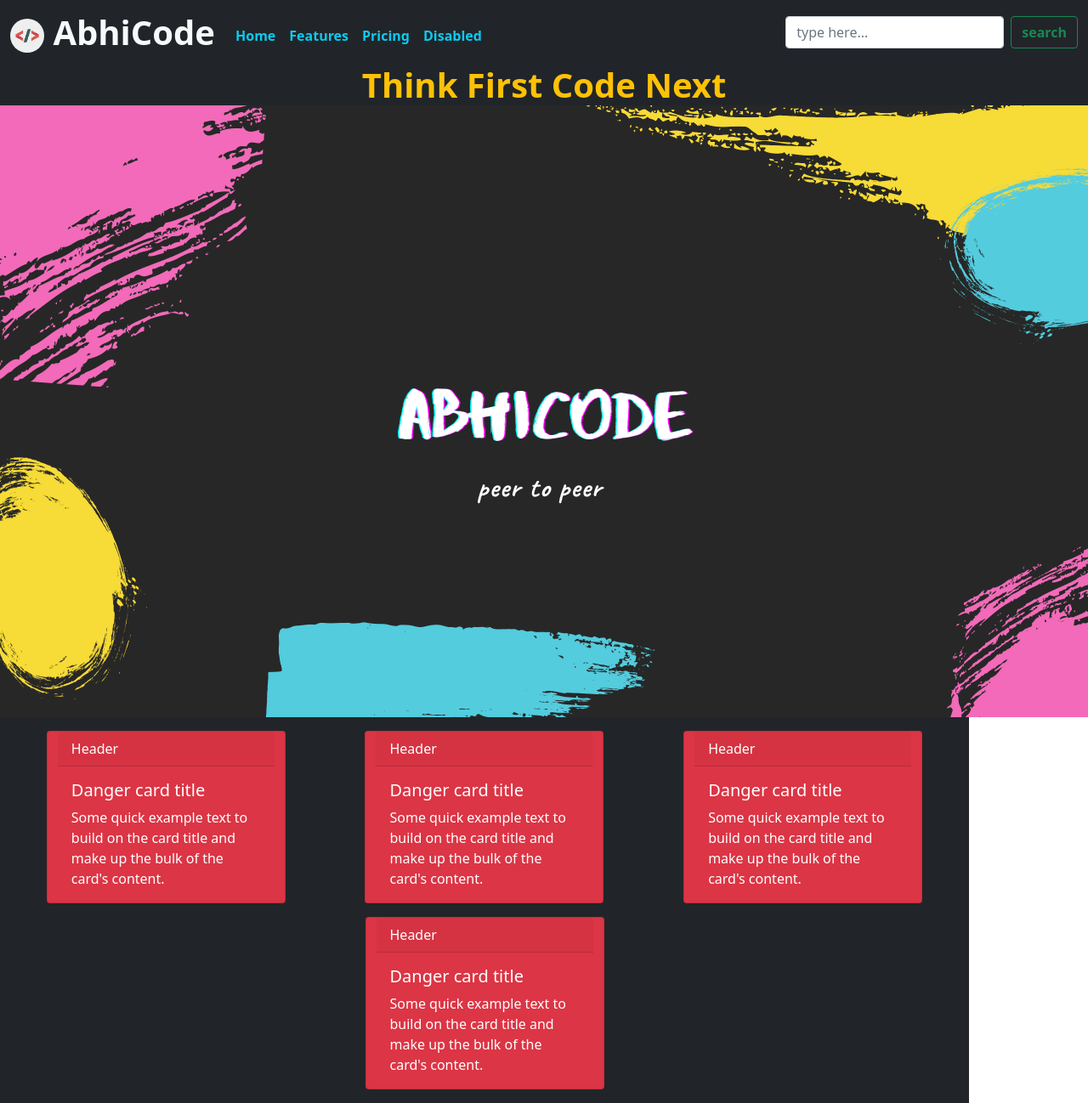
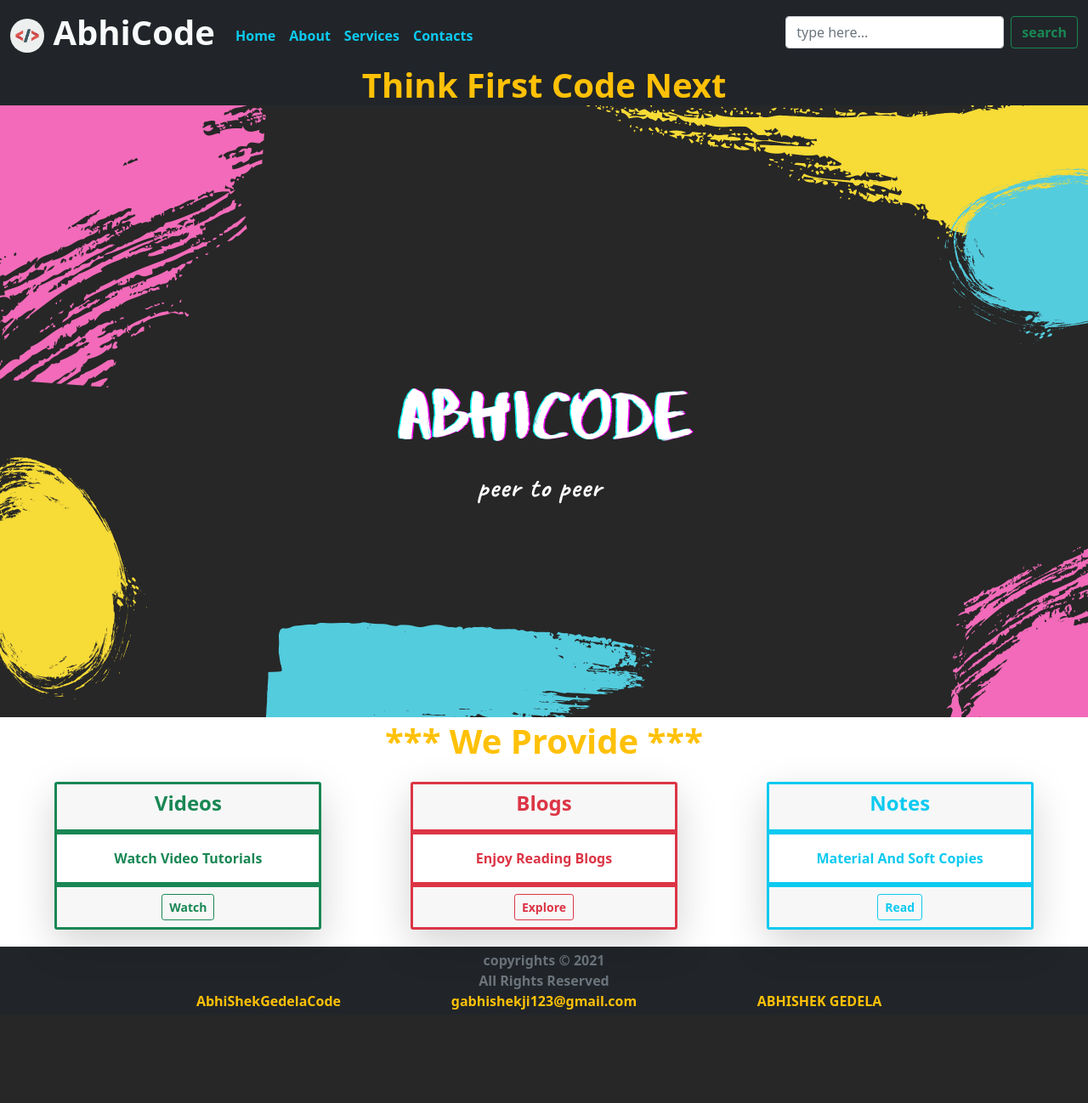
Before and after one commit to abhishekgedelacode/website, a Django app: page / in a window 1280 px wide. Shown: the whole page at 85% size. After the commit the page ends 1194 px from the top, so only its background shows below. Run offline with Django 3.2, Linux system fonts and the light colour scheme.

Commit message:
working with template files index and base html files

```diff
--- a/land/templates/land/base.html
+++ b/land/templates/land/base.html
@@ -44,13 +44,13 @@
                 <a class="nav-link active text-info fw-bold" aria-current="page" href="#">Home</a>
               </li>
               <li class="nav-item w-100 text-center">
-                <a class="nav-link active text-info fw-bold" href="#">Features</a>
+                <a class="nav-link active text-info fw-bold" href="#">About</a>
               </li>
               <li class="nav-item w-100 text-center">
-                <a class="nav-link active text-info fw-bold" href="#">Pricing</a>
+                <a class="nav-link active text-info fw-bold" href="#">Services</a>
               </li>
               <li class="nav-item w-100 text-center">
-                <a class="nav-link active text-info fw-bold" href="#" tabindex="-1" aria-disabled="true">Disabled</a>
+                <a class="nav-link active text-info fw-bold" href="#">Contacts</a>
               </li>
 
             </ul>
@@ -64,51 +64,29 @@
     </header>
 
     <!-- think first code next  -->
-    <div class="container-fluid bg-dark text-warning text-center p-0 m-0">
-      <h1 class="fw-bold text-capitalize m-0 p-0 ">think first code next</h1>
-    </div>
 
-    <!-- this is cover photo for the page  -->
-    <div class="container-fluitd m-0 p-0">
-      <img src="{% static 'land/coverpic.png' %}"  class="img-fluid m-0 p-0 " alt="">
-    </div>
+    {% block content %}
+    {% endblock %}
 
-    <!-- cards of the videos , blogs and notes  -->
-    <div class="container fluid m-0 p-2 bg-dark">
-      <div class="row dflex justify-content-around m-0 p-0">
-        <div class="col-md-3 m-2 card text-white bg-danger ">
-          <div class="card-header">Header</div>
-          <div class="card-body">
-            <h5 class="card-title">Danger card title</h5>
-            <p class="card-text">Some quick example text to build on the card title and make up the bulk of the card's content.</p>
-          </div>
-        </div>
+    <!-- the footer of the web page  -->
 
-        <div class="col-md-3 m-2 card text-white bg-danger ">
-          <div class="card-header">Header</div>
-          <div class="card-body">
-            <h5 class="card-title">Danger card title</h5>
-            <p class="card-text">Some quick example text to build on the card title and make up the bulk of the card's content.</p>
-          </div>
-        </div>
-
-        <div class="col-md-3 m-2 card text-white bg-danger ">
-          <div class="card-header">Header</div>
-          <div class="card-body">
-            <h5 class="card-title">Danger card title</h5>
-            <p class="card-text">Some quick example text to build on the card title and make up the bulk of the card's content.</p>
-          </div>
-        </div>
-
-        <div class="col-md-3 m-2 card text-white bg-danger ">
-          <div class="card-header">Header</div>
-          <div class="card-body">
-            <h5 class="card-title">Danger card title</h5>
-            <p class="card-text">Some quick example text to build on the card title and make up the bulk of the card's content.</p>
-          </div>
-        </div>
+    <footer class="container-fluid p-1 m-0 bg-dark text-center">
+      <div class="container p-0 text-center text-secondary fw-bold">
+        copyrights &copy;
+        <script>
+          const d = new Date();
+          document.write(d.getFullYear());
+        </script>
       </div>
-    </div>
+      <div class="container p-0 text-center text-secondary fw-bold">
+        All Rights Reserved
+      </div>
+      <div class="row d-flex justify-content-center">
+        <div class="col-md-3 text-center fw-bold text-warning">AbhiShekGedelaCode</div>
+        <div class="col-md-3 text-center fw-bold text-warning">gabhishekji123@gmail.com</div>
+        <div class="col-md-3 text-center fw-bold text-warning">ABHISHEK GEDELA</div>
+      </div>
+    </footer>
 
 
       <!-- end of my code  -->
--- a/land/templates/land/index.html
+++ b/land/templates/land/index.html
@@ -0,0 +1,97 @@
+
+{% extends 'land/base.html' %}
+{% block content %}
+{% load static %}
+
+<div class="container-fluid bg-dark text-warning text-center p-0 m-0">
+    <h1 class="fw-bold text-capitalize m-0 p-0 ">think first code next</h1>
+  </div>
+
+  <!-- this is cover photo for the page  -->
+  <div class="container-fluitd m-0 p-0">
+
+    <img src="{% static 'land/coverpic.png' %}"  class="img-fluid m-0 p-0 " alt="">
+  </div>
+
+  <!-- cards of the videos , blogs and notes  -->
+  <div class="container-fluid m-0 p-1">
+    <h1 class="container fw-bold text-center text-warning">
+      *** We Provide ***
+    </h1>
+    <div class="row d-flex justify-content-around m-0 p-2">
+      <!-- this is video section topic -->
+      <div
+        class="col-md-3 shadow-lg card border-0 p-0 m-2 text-capitalize text-center"
+      >
+        <div class="card-header border border-3 border-success">
+          <h4 class="card-title fw-bold text-success">
+            videos
+          </h4>
+        </div>
+        <div class="card-body border border-3 border-success">
+          <p class="card-text fw-bold text-success">
+            watch video tutorials
+          </p>
+        </div>
+        <div class="card-footer border border-success border-3">
+          <a
+            href="./gitpage.html"
+            class="btn btn-outline-success btn-sm fw-bold"
+            >watch</a
+          >
+        </div>
+      </div>
+      <!-- this is second topic -->
+      <!-- this is bolg section topic -->
+      <div
+        class="col-md-3 shadow-lg card border-0 p-0 m-2 text-capitalize text-center"
+      >
+        <div class="card-header border border-3 border-danger">
+          <h4 class="card-title fw-bold text-danger">
+            blogs
+          </h4>
+        </div>
+        <div class="card-body border border-3 border-danger">
+          <p class="card-text fw-bold text-danger">
+            enjoy reading blogs
+          </p>
+        </div>
+        <div class="card-footer border border-danger border-3">
+          <a
+            href="./gitpage.html"
+            class="btn btn-outline-danger btn-sm fw-bold"
+            >explore</a
+          >
+        </div>
+      </div>
+      <!-- this is notes topic -->
+      <div
+        class="col-md-3 shadow-lg card border-0 p-0 m-2 text-capitalize text-center"
+      >
+        <div class="card-header border border-3 border-info">
+          <h4 class="card-title fw-bold text-info">
+            notes
+          </h4>
+        </div>
+        <div class="card-body border border-3 border-info">
+          <p class="card-text fw-bold text-info">
+            material and soft copies
+          </p>
+        </div>
+        <div class="card-footer border border-info border-3">
+          <a
+            href="./gitpage.html"
+            class="btn btn-outline-info btn-sm fw-bold"
+            >read</a
+          >
+        </div>
+      </div>
+
+
+
+    </div>
+  </div>
+
+
+
+{% endblock %}
--- a/land/views.py
+++ b/land/views.py
@@ -4,4 +4,4 @@
 
 
 def index(request):
-    return render(request, 'land/base.html')
+    return render(request, 'land/index.html')
--- a/website/settings.py
+++ b/website/settings.py
@@ -55,7 +55,7 @@
 TEMPLATES = [
     {
         'BACKEND': 'django.template.backends.django.DjangoTemplates',
-        'DIRS': [],
+        'DIRS': ["templates"],
         'APP_DIRS': True,
         'OPTIONS': {
             'context_processors': [
```
